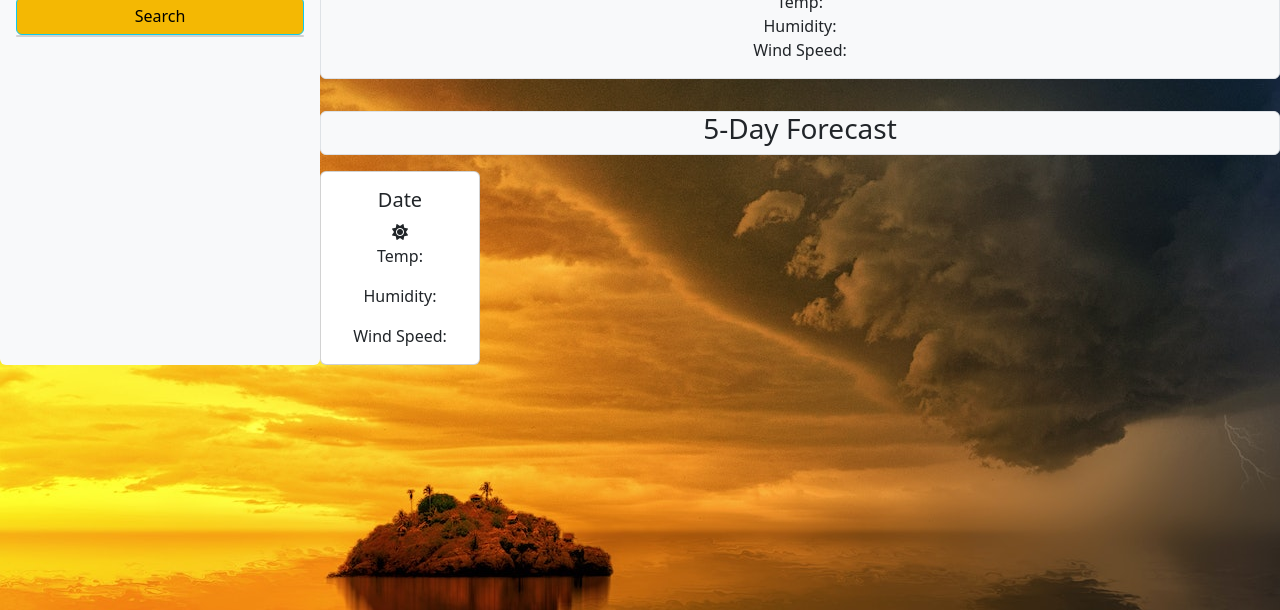
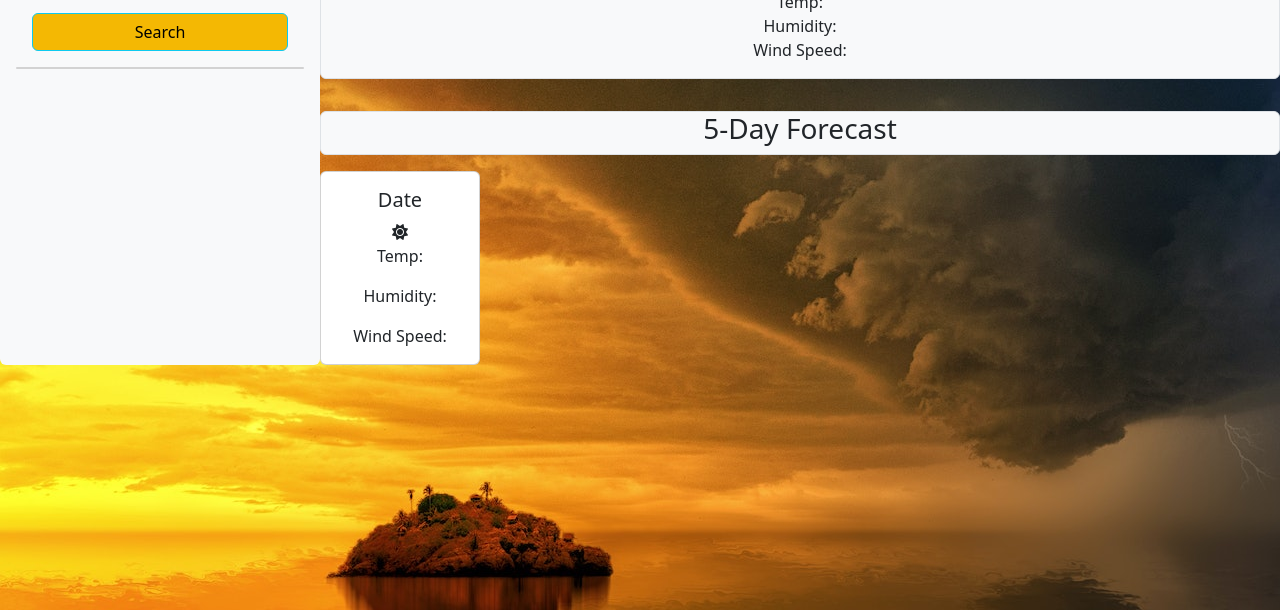
Before and after one commit to samiyazaki/Whatever_the_Weather, a plain HTML site: page index.html in a window 1280 px wide. Shown: the part 214-824 px from the top of the page. Drawn offline with nearby package versions, Linux system fonts and the light colour scheme.

Commit message:
More formatting

```diff
--- a/index.html
+++ b/index.html
@@ -28,7 +28,7 @@
                     <form>
                         <div class="form-group input group">
                             <input type="text" class = "form-control" id="search-city" placeholder="Please type a city name here">
-                            <div class ="input-group-append d-grid gap-2">
+                            <div class ="input-group-append p-3 d-grid gap-2">
                                 <button class = "btn btn-info" type="button" id="search-city-button">Search
                                 </button>
                             </div>
```
